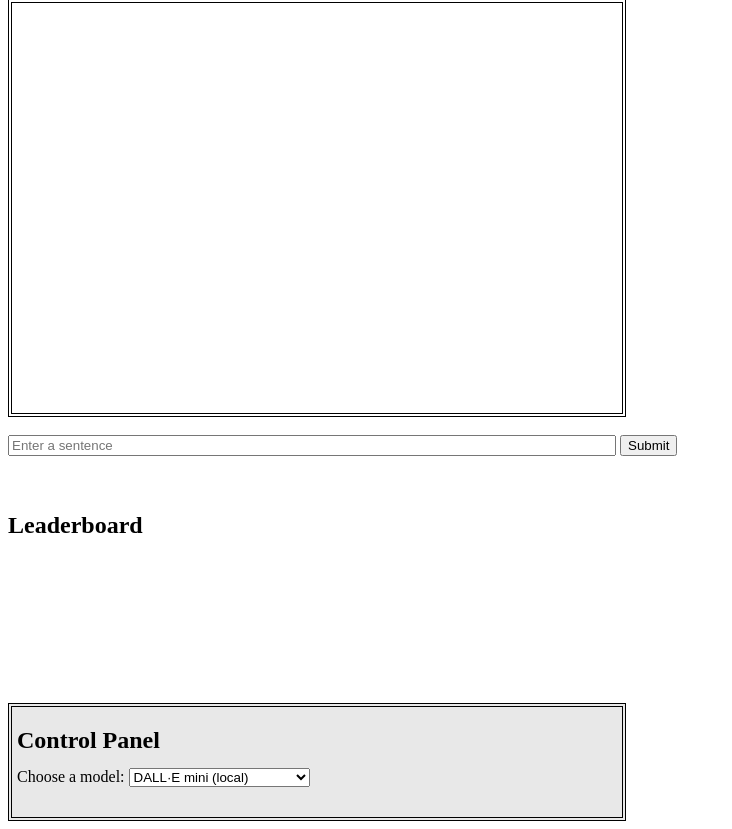
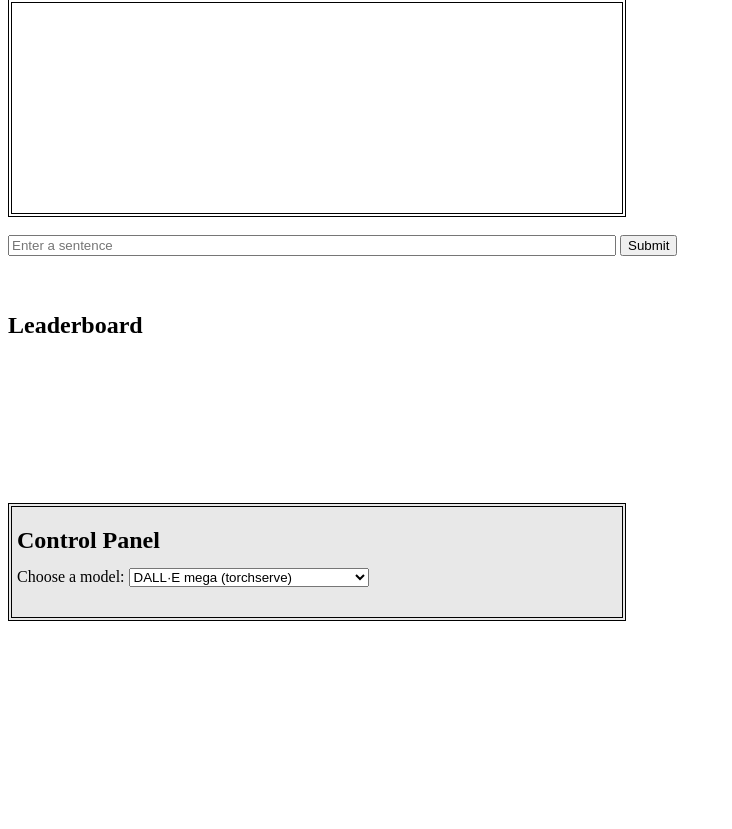
Before and after one commit to hudeven/ai-draw-and-guess, a Flask app: template templates/game_loop.html in a window 1280 px wide. Shown: the part 179-1008 px from the top of the page, without its empty margins (0-732 px from the left). After the commit the page ends 800 px from the top, so only its background shows below. Run offline with Flask 2, Linux system fonts and the light colour scheme; the template is opened without the code that fills it, so the values that code supplies are empty; some libraries are stand-ins or nearby versions.

Commit message:
make the log display smaller and torchserver mega as default option

```diff
--- a/templates/game_loop.html
+++ b/templates/game_loop.html
@@ -29,7 +29,7 @@
 </font>
 
 <br>
-<div id="log_display" style="width:600px;height:400px;line-height:1em;overflow:auto;padding:5px;border:4px double"></div>
+<div id="log_display" style="width:600px;height:200px;line-height:1em;overflow:auto;padding:5px;border:4px double"></div>
 
 
 <br>
@@ -47,9 +47,9 @@
     <h2>Control Panel</h2>
     <label for="models">Choose a model:</label>
     <select id="model_name">
-      <option value="dalle_mini_local">DALL·E mini (local)</option>
+      <option value="dalle_mega">DALL·E mega (torchserve)</option>
       <option value="dalle_mini">DALL·E mini (torchserve)</option>
-      <option value="dalle_mega">DALL·E mega (torchserve)</option>
+      <option value="dalle_mini_local">DALL·E mini (progressive prediction)</option>
     </select>
 </div>
 
```
